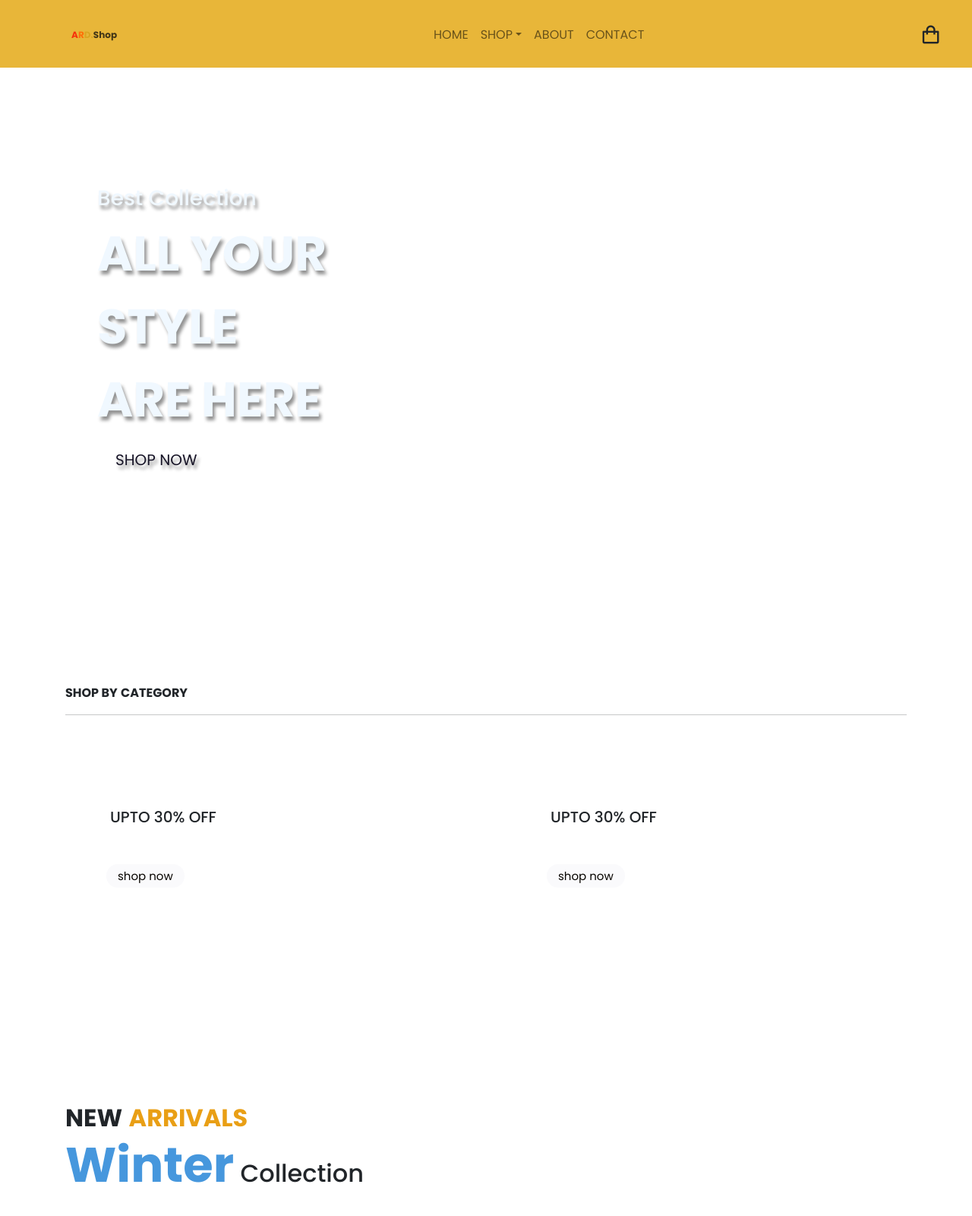
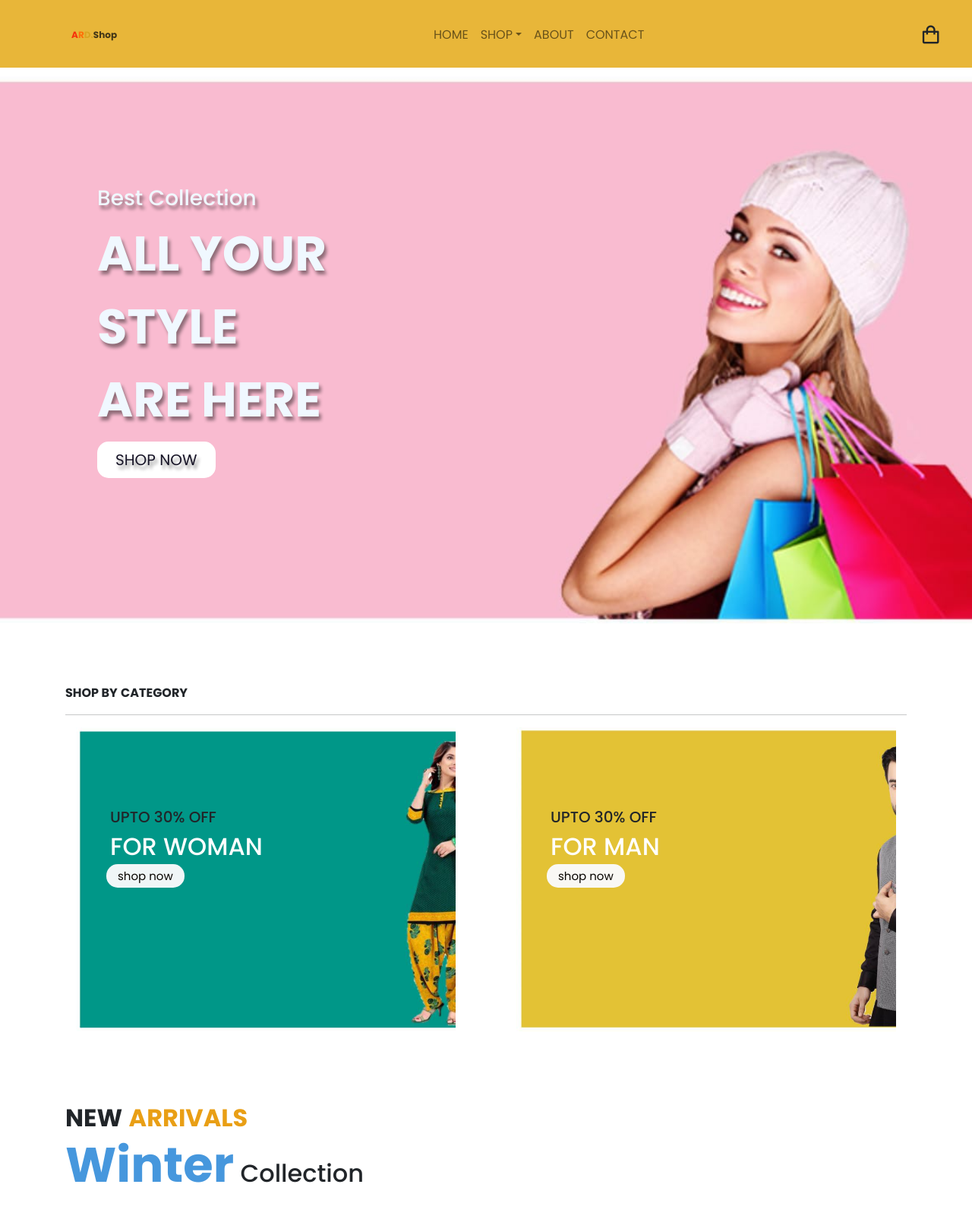
Before and after one commit to rukh12345/project-2, a plain HTML site: page index.html in a window 1280 px wide. Shown: the top 1600 px of the page at 76% size. Drawn offline with nearby package versions, Linux system fonts and the light colour scheme.

Commit message:
new change

```diff
--- a/index.css
+++ b/index.css
@@ -191,7 +191,7 @@ main{
     min-width: 40vh;
     overflow: hidden;
     position: relative;
-    background-image: url(images/a6.jpeg);
+    background-image: url('home images/a6.jpeg');
     background-position: center;
     background-repeat: no-repeat;
     background-size: cover;
@@ -260,10 +260,10 @@ main{
 
  @keyframes change{
     20%{
-        background-image:url (images-css/a4.jpeg) ;
+        background-image:url ('home images/a4.jpeg') ;
     }
     40%{
-        background-image:url (images-css/a3.jpeg) ;
+        background-image:url ('home images/a3.jpeg') ;
     }
 }
       /* home page css end */
@@ -301,7 +301,7 @@ main{
 }  */
 
 .img1{
-background-image: url(images/ai.jpeg);
+background-image: url('home images/ai.jpeg');
 width:100%;
 height: 50vh;
 background-repeat: no-repeat;
@@ -320,7 +320,7 @@ padding-top: 90px;
 }  */
 
 .img2{
-background-image: url(images/a2.jpeg);
+background-image: url('home images/a2.jpeg');
 width: 100%;
 height: 50vh;
 background-repeat: no-repeat;
```
Also changed, not shown: contact.html (+6 -9 lines).
